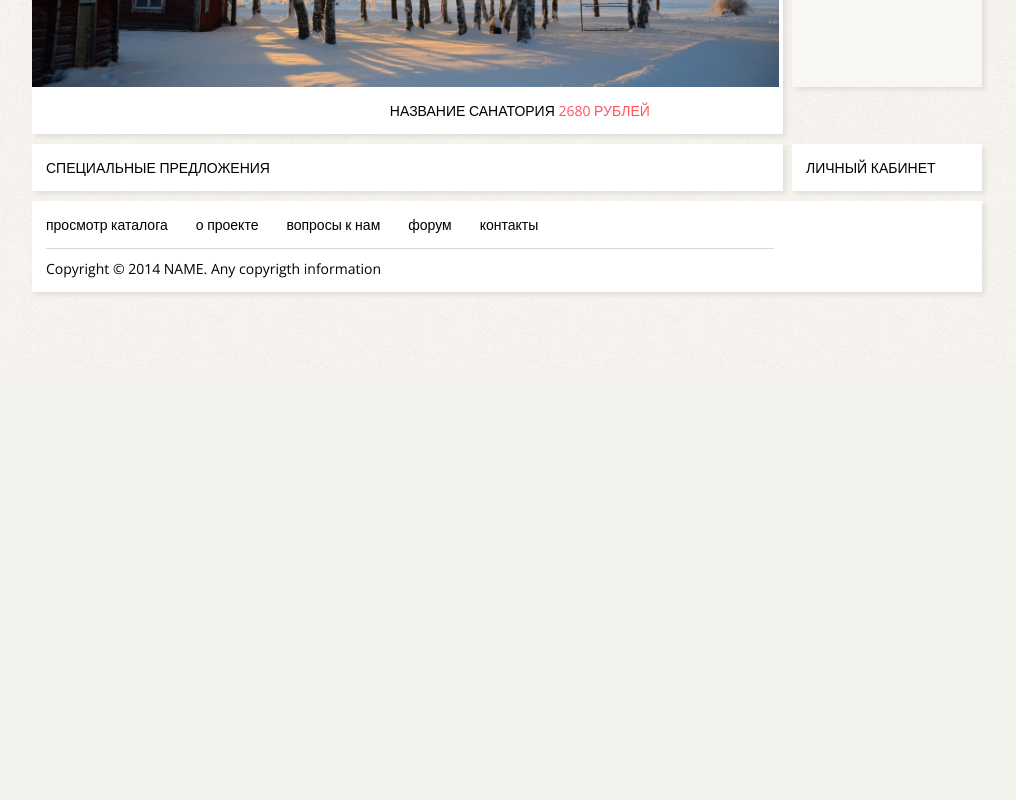
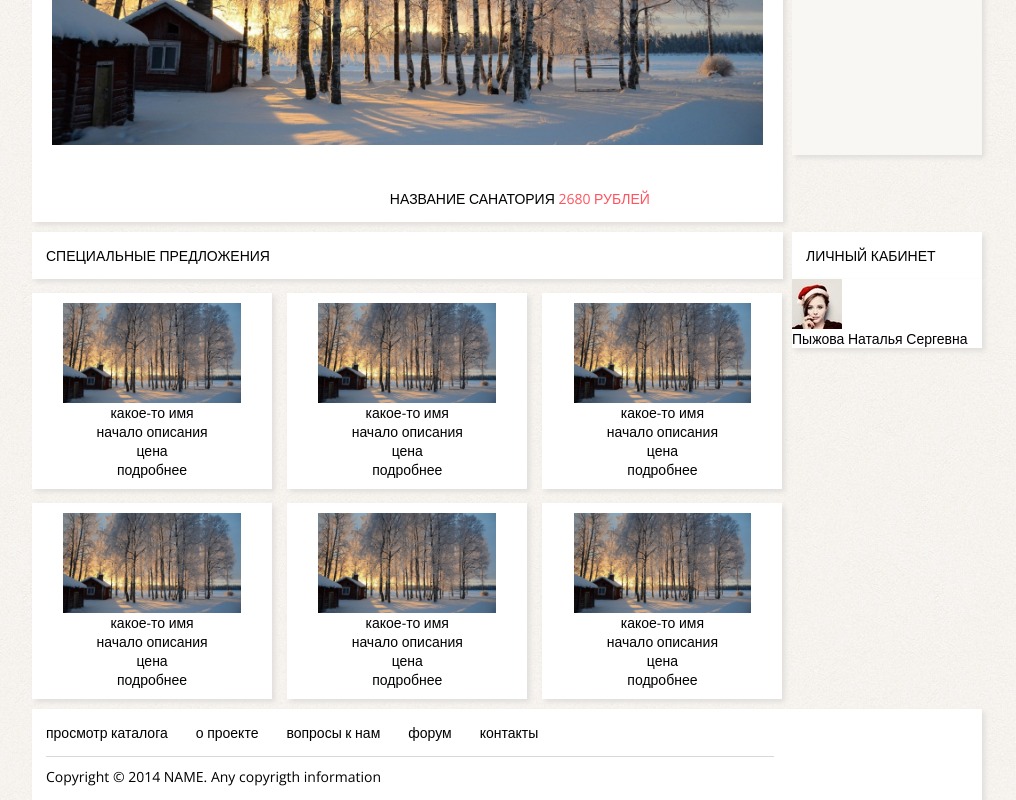
Before and after one commit to umkame/htl-makeup, a plain HTML site: page index.html in a window 1280 px wide. Shown: the part 431-1231 px from the top of the page, without its empty margins (133-1149 px from the left). Before the commit the page ends 800 px from the top, so only its background shows below. Drawn offline with nearby package versions, Linux system fonts and the light colour scheme.

Commit message:
item elements & remove small search panel

```diff
--- a/css/elements.css
+++ b/css/elements.css
@@ -68,8 +68,10 @@
             background-color: #FFFFFF;
         }
             .page .content .bestOffer .imageWrapper{
-                overflow-y: hidden;
-                height: 420px;
+               height: 420px;
+			    overflow-y: hidden;
+			    padding: 10px;
+			    text-align: center;
             }
             .page .content .bestOffer .caption{
                 float: right;
@@ -122,6 +124,36 @@
             text-transform: uppercase;
         }
 
+        .page .content .topItems {}
+        	.page .content .topItems div.row{
+        		padding: 1em 0;
+        		margin-bottom: 10px;
+        	}
+        		.page .content .topItems div.row .item {
+        			float: left;
+				    margin: 0 2%;
+				    position: relative;
+				    text-align: center;
+				    width: 32%;
+        		}
+        		.page .content .topItems div.row div.item:first-child {
+        			margin: 0;
+        		}
+        		.page .content .topItems div.row div.item:last-child {
+        			margin: 0;
+        		}
+
+        .page .content .item {
+        	background-color: #FFFFFF;
+        }
+        	.page .content .item div.wrapper {
+        		margin: 10px;
+        	}
+
+	.page .profile {
+		background-color: #FFFFFF;
+	}
+
 	.page .footer {
 		background-color: #FFFFFF;
         margin-bottom: 1em;
--- a/index.html
+++ b/index.html
@@ -9,12 +9,13 @@
 	</head>
 	<body>
 		http://livedemo00.template-help.com/virtuemart_43203/
+		http://www.artlebedev.ru/kovodstvo/business-lynch/2014/01/21/ - отсюда поиск
 		<div class="page">
 			<div class="head">
 				<div class="content">
-
+					<img src="assets/images/logo.png" />
 				</div>
-				<div class="menu leftColumn shadowed">
+				<div class="menu shadowed">
 					<ul class="horizontal items">
 						<li>просмотр каталога</li>
 						<li>о проекте</li>
@@ -24,14 +25,6 @@
 					</ul>
 					<div class="clear"> </div>
 				</div>
-				<div class="search rightColumn shadowed">
-					<div class="filedContainer">
-						<div style="padding: 0 25px 0 7px;">
-							<input class="term" type="text" />
-						</div>
-						<input class="buttonSearch" type="button" />
-					</div>
-				</div>
 			</div>
 
             <div class="clear spacer"></div>
@@ -39,7 +32,7 @@
 			<div class="content">
 				<div class="bestOffer leftColumn shadowed">
                     <div class="imageWrapper">
-                        <img src="assets/images/1.jpg" height="420">
+                        <img src="assets/images/1.jpg" height="400">
                     </div>
                     <div class="caption">
                         <div class="captionText">
@@ -72,9 +65,122 @@
                     <div style="padding: 1em">личный кабинет</div>
                 </div>
 
+                <div class="topItems leftColumn">
+                	<div class="row">
+	                	<div class="item shadowed">
+	                		<div class="wrapper">
+	                			<img src="assets/images/1.jpg" height="100">
+	                			<div class="name">
+	                				какое-то имя
+	                			</div>
+	                			<div class="name">
+	                				начало описания
+	                			</div>
+	                			<div class="cost">
+	                				цена
+	                			</div>
+	                			<div class="cost">
+	                				подробнее
+	                			</div>
+	                		</div>
+	                	</div>
+	                	<div class="item shadowed">
+	                		<div class="wrapper">
+	                			<img src="assets/images/1.jpg" height="100">
+	                			<div class="name">
+	                				какое-то имя
+	                			</div>
+	                			<div class="name">
+	                				начало описания
+	                			</div>
+	                			<div class="cost">
+	                				цена
+	                			</div>
+	                			<div class="cost">
+	                				подробнее
+	                			</div>
+	                		</div>
+	                	</div>
+	                	<div class="item shadowed">
+	                		<div class="wrapper">
+	                			<img src="assets/images/1.jpg" height="100">
+	                			<div class="name">
+	                				какое-то имя
+	                			</div>
+	                			<div class="name">
+	                				начало описания
+	                			</div>
+	                			<div class="cost">
+	                				цена
+	                			</div>
+	                			<div class="cost">
+	                				подробнее
+	                			</div>
+	                		</div>
+	                	</div>
+                	</div>
+                	<div class="clear"> </div>
+                	<div class="row">
+	                	<div class="item shadowed">
+	                		<div class="wrapper">
+	                			<img src="assets/images/1.jpg" height="100">
+	                			<div class="name">
+	                				какое-то имя
+	                			</div>
+	                			<div class="name">
+	                				начало описания
+	                			</div>
+	                			<div class="cost">
+	                				цена
+	                			</div>
+	                			<div class="cost">
+	                				подробнее
+	                			</div>
+	                		</div>
+	                	</div>
+	                	<div class="item shadowed">
+	                		<div class="wrapper">
+	                			<img src="assets/images/1.jpg" height="100">
+	                			<div class="name">
+	                				какое-то имя
+	                			</div>
+	                			<div class="name">
+	                				начало описания
+	                			</div>
+	                			<div class="cost">
+	                				цена
+	                			</div>
+	                			<div class="cost">
+	                				подробнее
+	                			</div>
+	                		</div>
+	                	</div>
+	                	<div class="item shadowed">
+	                		<div class="wrapper">
+	                			<img src="assets/images/1.jpg" height="100">
+	                			<div class="name">
+	                				какое-то имя
+	                			</div>
+	                			<div class="name">
+	                				начало описания
+	                			</div>
+	                			<div class="cost">
+	                				цена
+	                			</div>
+	                			<div class="cost">
+	                				подробнее
+	                			</div>
+	                		</div>
+	                	</div>
+                	</div>
+                </div>
+				<div class="profile rightColumn shadowed">
+					<img src="assets/images/ava.jpg">
+					<div>Пыжова Наталья Сергевна</div>
+				</div>
 			</div>
 
-            <div class="clear spacer"></div>
+            <div class="clear spacer"> </div>
 
 			<div class="footer shadowed">
                 <div class="wrapper">
@@ -86,7 +192,7 @@
                             <li>форум</li>
                             <li>контакты</li>
                         </ul>
-                        <div class="clear"></div>
+                        <div class="clear"> </div>
 
                         <div class="delimeter"> </div>
                         Copyright © 2014 NAME. Any copyrigth information
@@ -94,7 +200,7 @@
                     <div class="rightColumn">
 
                     </div>
-                    <div class="clear"></div>
+                    <div class="clear"> </div>
                 </div>
 			</div>
 		</div>
```
Also changed, not shown: assets/images/ava.jpg (added), assets/images/logo.png (added).
